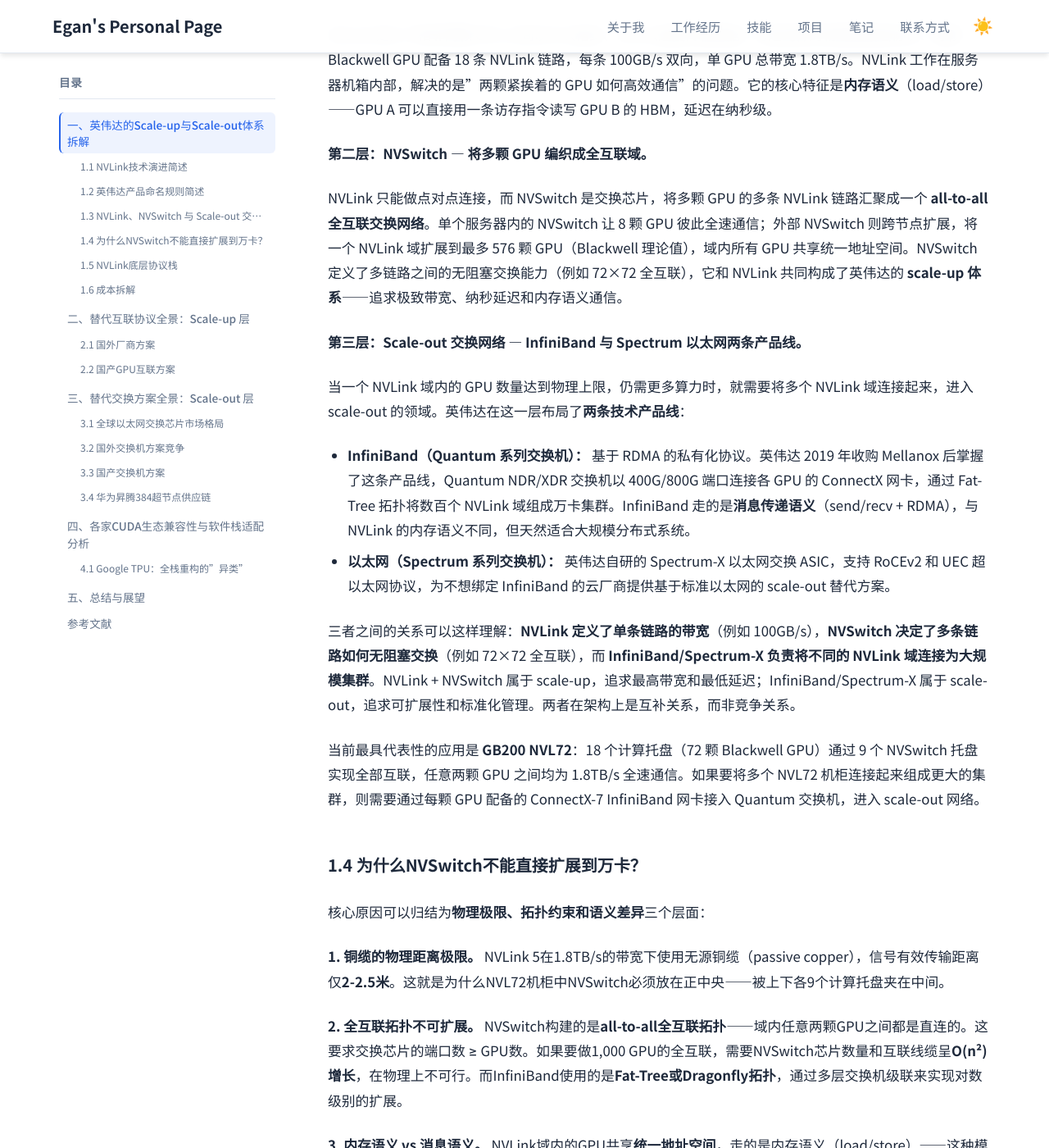
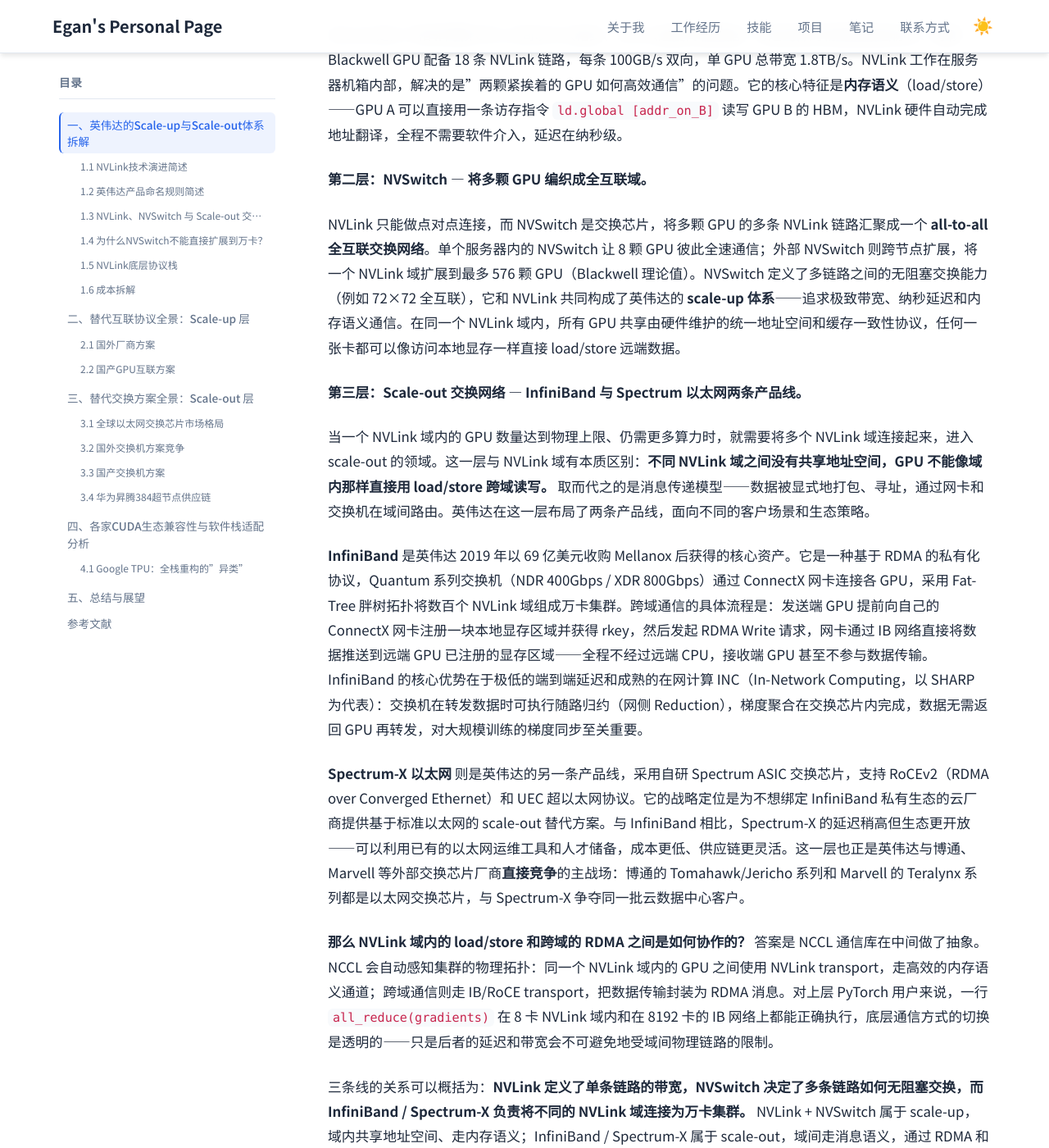
Before and after one commit to Lejun-Hu/Lejun-Hu.github.io, a Jekyll site: the page built from _notes/2026-7-12-GPU_Interconnect_Research.md, in a window 1280 px wide and 1400 px high, scrolled down 3571 px. Shown: the whole window at 82% size. Built offline with Jekyll 4.4.1, drawn with Linux system fonts in a browser that asks for light colours; some of the changed text lies outside the part shown.

Commit message:
refine: 重写1.3节，补充load/store与RDMA跨域协作原理，修复重复内容，优化叙述风格

```diff
--- a/_notes/2026-7-12-GPU_Interconnect_Research.md
+++ b/_notes/2026-7-12-GPU_Interconnect_Research.md
@@ -67,24 +67,27 @@ NVLink是一种**自研的专有高速串行互联协议**，用于GPU到GPU以
 
 ### 1.3 NVLink、NVSwitch 与 Scale-out 交换网络的分工
 
-在讨论 GPU 互联时，一个常见的混淆是把 NVLink、NVSwitch、InfiniBand、Spectrum-X 这些名词混为一谈。它们实际上分属**三个不同层次**，各自承担不同的角色，共同构成了英伟达从单机到万卡集群的完整互联体系。
+在讨论 GPU 互联时，一个常见的混淆是把 NVLink、NVSwitch、InfiniBand、Spectrum-X 这些名词混为一谈。它们实际上分属**三个不同层次**，各自承担不同的角色，共同构成了英伟达从单机到万卡集群的完整互联体系。下面自底向上逐一梳理。
 
 **第一层：NVLink — GPU 之间的点对点直连协议。**
 
-NVLink 定义了相邻两颗 GPU 之间以什么格式、以什么速度传输数据。它是纯粹的物理链路层协议：每颗 Blackwell GPU 配备 18 条 NVLink 链路，每条 100GB/s 双向，单 GPU 总带宽 1.8TB/s。NVLink 工作在服务器机箱内部，解决的是"两颗紧挨着的 GPU 如何高效通信"的问题。它的核心特征是**内存语义**（load/store）——GPU A 可以直接用一条访存指令读写 GPU B 的 HBM，延迟在纳秒级。
+NVLink 定义了相邻两颗 GPU 之间以什么格式、以什么速度传输数据。它是纯粹的物理链路层协议：每颗 Blackwell GPU 配备 18 条 NVLink 链路，每条 100GB/s 双向，单 GPU 总带宽 1.8TB/s。NVLink 工作在服务器机箱内部，解决的是"两颗紧挨着的 GPU 如何高效通信"的问题。它的核心特征是**内存语义**（load/store）——GPU A 可以直接用一条访存指令 `ld.global [addr_on_B]` 读写 GPU B 的 HBM，NVLink 硬件自动完成地址翻译，全程不需要软件介入，延迟在纳秒级。
 
 **第二层：NVSwitch — 将多颗 GPU 编织成全互联域。**
 
-NVLink 只能做点对点连接，而 NVSwitch 是交换芯片，将多颗 GPU 的多条 NVLink 链路汇聚成一个 **all-to-all 全互联交换网络**。单个服务器内的 NVSwitch 让 8 颗 GPU 彼此全速通信；外部 NVSwitch 则跨节点扩展，将一个 NVLink 域扩展到最多 576 颗 GPU（Blackwell 理论值），域内所有 GPU 共享统一地址空间。NVSwitch 定义了多链路之间的无阻塞交换能力（例如 72×72 全互联），它和 NVLink 共同构成了英伟达的 **scale-up 体系**——追求极致带宽、纳秒延迟和内存语义通信。
+NVLink 只能做点对点连接，而 NVSwitch 是交换芯片，将多颗 GPU 的多条 NVLink 链路汇聚成一个 **all-to-all 全互联交换网络**。单个服务器内的 NVSwitch 让 8 颗 GPU 彼此全速通信；外部 NVSwitch 则跨节点扩展，将一个 NVLink 域扩展到最多 576 颗 GPU（Blackwell 理论值）。NVSwitch 定义了多链路之间的无阻塞交换能力（例如 72×72 全互联），它和 NVLink 共同构成了英伟达的 **scale-up 体系**——追求极致带宽、纳秒延迟和内存语义通信。在同一个 NVLink 域内，所有 GPU 共享由硬件维护的统一地址空间和缓存一致性协议，任何一张卡都可以像访问本地显存一样直接 load/store 远端数据。
 
 **第三层：Scale-out 交换网络 — InfiniBand 与 Spectrum 以太网两条产品线。**
 
-当一个 NVLink 域内的 GPU 数量达到物理上限，仍需更多算力时，就需要将多个 NVLink 域连接起来，进入 scale-out 的领域。英伟达在这一层布局了**两条技术产品线**：
+当一个 NVLink 域内的 GPU 数量达到物理上限、仍需更多算力时，就需要将多个 NVLink 域连接起来，进入 scale-out 的领域。这一层与 NVLink 域有本质区别：**不同 NVLink 域之间没有共享地址空间，GPU 不能像域内那样直接用 load/store 跨域读写。** 取而代之的是消息传递模型——数据被显式地打包、寻址，通过网卡和交换机在域间路由。英伟达在这一层布局了两条产品线，面向不同的客户场景和生态策略。
 
-- **InfiniBand（Quantum 系列交换机）：** 基于 RDMA 的私有化协议。英伟达 2019 年收购 Mellanox 后掌握了这条产品线，Quantum NDR/XDR 交换机以 400G/800G 端口连接各 GPU 的 ConnectX 网卡，通过 Fat-Tree 拓扑将数百个 NVLink 域组成万卡集群。InfiniBand 走的是**消息传递语义**（send/recv + RDMA），与 NVLink 的内存语义不同，但天然适合大规模分布式系统。
-- **以太网（Spectrum 系列交换机）：** 英伟达自研的 Spectrum-X 以太网交换 ASIC，支持 RoCEv2 和 UEC 超以太网协议，为不想绑定 InfiniBand 的云厂商提供基于标准以太网的 scale-out 替代方案。
+**InfiniBand** 是英伟达 2019 年以 69 亿美元收购 Mellanox 后获得的核心资产。它是一种基于 RDMA 的私有化协议，Quantum 系列交换机（NDR 400Gbps / XDR 800Gbps）通过 ConnectX 网卡连接各 GPU，采用 Fat-Tree 胖树拓扑将数百个 NVLink 域组成万卡集群。跨域通信的具体流程是：发送端 GPU 提前向自己的 ConnectX 网卡注册一块本地显存区域并获得 rkey，然后发起 RDMA Write 请求，网卡通过 IB 网络直接将数据推送到远端 GPU 已注册的显存区域——全程不经过远端 CPU，接收端 GPU 甚至不参与数据传输。InfiniBand 的核心优势在于极低的端到端延迟和成熟的在网计算 INC（In-Network Computing，以 SHARP 为代表）：交换机在转发数据时可执行随路归约（网侧 Reduction），梯度聚合在交换芯片内完成，数据无需返回 GPU 再转发，对大规模训练的梯度同步至关重要。
 
-三者之间的关系可以这样理解：**NVLink 定义了单条链路的带宽**（例如 100GB/s），**NVSwitch 决定了多条链路如何无阻塞交换**（例如 72×72 全互联），而 **InfiniBand/Spectrum-X 负责将不同的 NVLink 域连接为大规模集群**。NVLink + NVSwitch 属于 scale-up，追求最高带宽和最低延迟；InfiniBand/Spectrum-X 属于 scale-out，追求可扩展性和标准化管理。两者在架构上是互补关系，而非竞争关系。
+**Spectrum-X 以太网** 则是英伟达的另一条产品线，采用自研 Spectrum ASIC 交换芯片，支持 RoCEv2（RDMA over Converged Ethernet）和 UEC 超以太网协议。它的战略定位是为不想绑定 InfiniBand 私有生态的云厂商提供基于标准以太网的 scale-out 替代方案。与 InfiniBand 相比，Spectrum-X 的延迟稍高但生态更开放——可以利用已有的以太网运维工具和人才储备，成本更低、供应链更灵活。这一层也正是英伟达与博通、Marvell 等外部交换芯片厂商**直接竞争**的主战场：博通的 Tomahawk/Jericho 系列和 Marvell 的 Teralynx 系列都是以太网交换芯片，与 Spectrum-X 争夺同一批云数据中心客户。
+
+**那么 NVLink 域内的 load/store 和跨域的 RDMA 之间是如何协作的？** 答案是 NCCL 通信库在中间做了抽象。NCCL 会自动感知集群的物理拓扑：同一个 NVLink 域内的 GPU 之间使用 NVLink transport，走高效的内存语义通道；跨域通信则走 IB/RoCE transport，把数据传输封装为 RDMA 消息。对上层 PyTorch 用户来说，一行 `all_reduce(gradients)` 在 8 卡 NVLink 域内和在 8192 卡的 IB 网络上都能正确执行，底层通信方式的切换是透明的——只是后者的延迟和带宽会不可避免地受域间物理链路的限制。
+
+三条线的关系可以概括为：**NVLink 定义了单条链路的带宽，NVSwitch 决定了多条链路如何无阻塞交换，而 InfiniBand / Spectrum-X 负责将不同的 NVLink 域连接为万卡集群。** NVLink + NVSwitch 属于 scale-up，域内共享地址空间、走内存语义；InfiniBand / Spectrum-X 属于 scale-out，域间走消息语义，通过 RDMA 和 NCCL 抽象层无缝衔接。
 
 当前最具代表性的应用是 **GB200 NVL72**：18 个计算托盘（72 颗 Blackwell GPU）通过 9 个 NVSwitch 托盘实现全部互联，任意两颗 GPU 之间均为 1.8TB/s 全速通信。如果要将多个 NVL72 机柜连接起来组成更大的集群，则需要通过每颗 GPU 配备的 ConnectX-7 InfiniBand 网卡接入 Quantum 交换机，进入 scale-out 网络。
 
```
